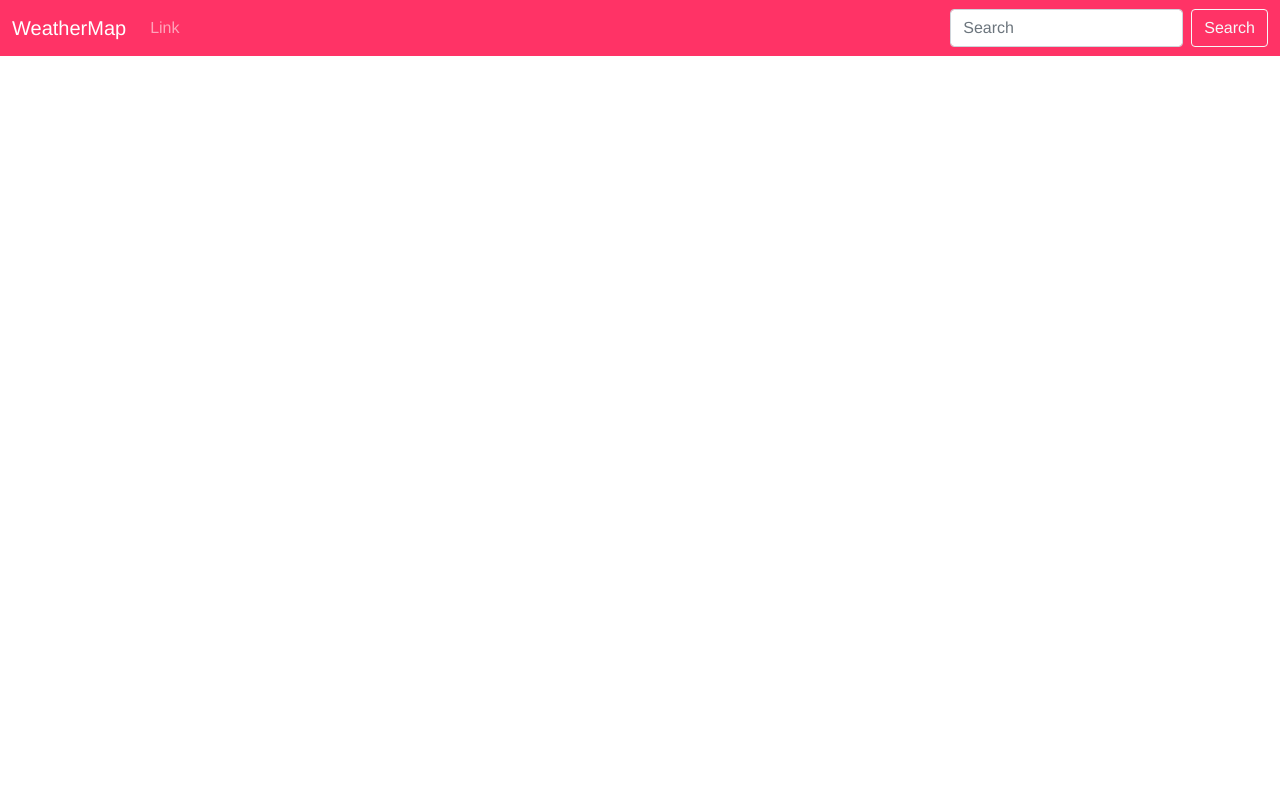
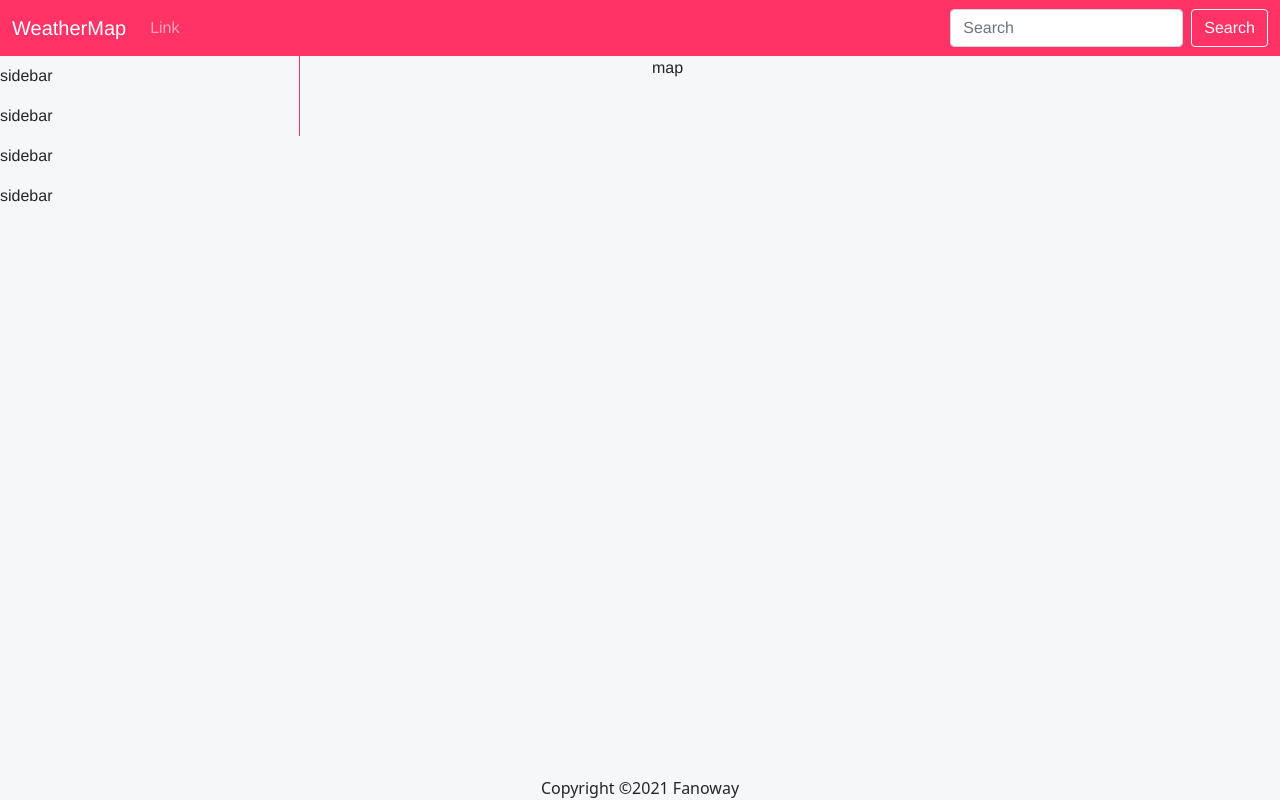
Before and after one commit to climbingweathermap/climbingweathermap, a Vue app: page / in a window 1280 px wide. Built offline with nearby package versions, Linux system fonts and the light colour scheme.

Commit message:
footer and sidebar 1

```diff
--- a/public/index.html
+++ b/public/index.html
@@ -9,12 +9,13 @@
         <%= htmlWebpackPlugin.options.title %>
     </title>
 </head>
-<body>
+<body class="bg-light">
     <noscript>
         <strong>We're sorry but
             <%= htmlWebpackPlugin.options.title %> doesn't work properly without JavaScript enabled. Please enable it to continue.</strong>
     </noscript>
-    <div id="app"></div>
-    <!-- built files will be auto injected -->
+    <!-- Live content -->
+    <div id="app" class="content"></div>
+    <footer class="footer"> </footer>
 </body>
 </html>
--- a/src/App.vue
+++ b/src/App.vue
@@ -1,15 +1,34 @@
 <template>
-    <NavBar />
+    <div class="content">
+        <NavBar />
+        <div class="row">
+            <div class="col">
+                <SideBar />
+            </div>
+            <div class="col">
+                <Map />
+            </div>
+        </div>
+        <teleport to=".footer">
+            <Footer />
+        </teleport>
+    </div>
 </template>
 
 <script>
     import Modal from './components/Modal.vue'
     import NavBar from './components/NavBar.vue'
+    import SideBar from './components/SideBar.vue'
+    import Map from './components/Map.vue'
+    import Footer from './components/Footer.vue'
     export default {
         name: 'App',
         components: {
             Modal,
-            NavBar
+            NavBar,
+            SideBar,
+            Map,
+            Footer
         }
     }
 </script>
--- a/src/assets/custom.scss
+++ b/src/assets/custom.scss
@@ -23,4 +23,26 @@ $value in $theme-colors {
     }
 }
 
+html,
+body {
+    height: 100%;
+}
+
+body {
+    display: flex;
+    flex-direction: column;
+}
+
+.content {
+    flex: 1 0 auto;
+}
+
+.footer {
+    flex-shrink: 0;
+    text-align: center;
+}
+
+
+
+
 @import 'node_modules/bootstrap/scss/bootstrap';
--- /dev/null
+++ b/src/components/Footer.vue
@@ -0,0 +1,13 @@
+<template>
+    <footer class="footer">
+        <div class="container">
+            Copyright ©2021 Fanoway
+        </div>
+    </footer>
+</template>
+
+<script>
+</script>
+
+<style>
+</style>
--- a/src/components/Map.vue
+++ b/src/components/Map.vue
@@ -1 +1,9 @@
-Map
+<template>
+    <p>map</p>
+</template>
+
+<script>
+</script>
+
+<style>
+</style>
--- a/src/components/NavBar.vue
+++ b/src/components/NavBar.vue
@@ -22,4 +22,5 @@
 
 <script></script>
 
-<style></style>
+<style>
+</style>
--- /dev/null
+++ b/src/components/SideBar.vue
@@ -0,0 +1,24 @@
+<template>
+    <div class="sidebar border-end border-primary">
+        <p> sidebar </p>
+        <p> sidebar </p>
+        <p> sidebar </p>
+        <p> sidebar </p>
+    </div>
+</template>
+
+<script>
+</script>
+
+<style>
+    .sidebar {
+
+        left: -30%;
+        width: 300px;
+        height: 10vh;
+        background-color: var(--first-color);
+        padding: .5rem 1rem 0 0;
+        transition: .5s;
+        z-index: var(--z-fixed)
+    }
+</style>
```
